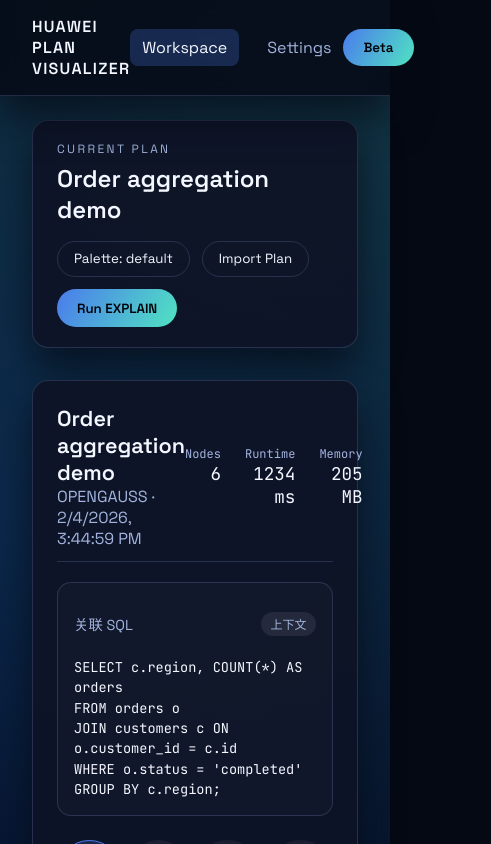
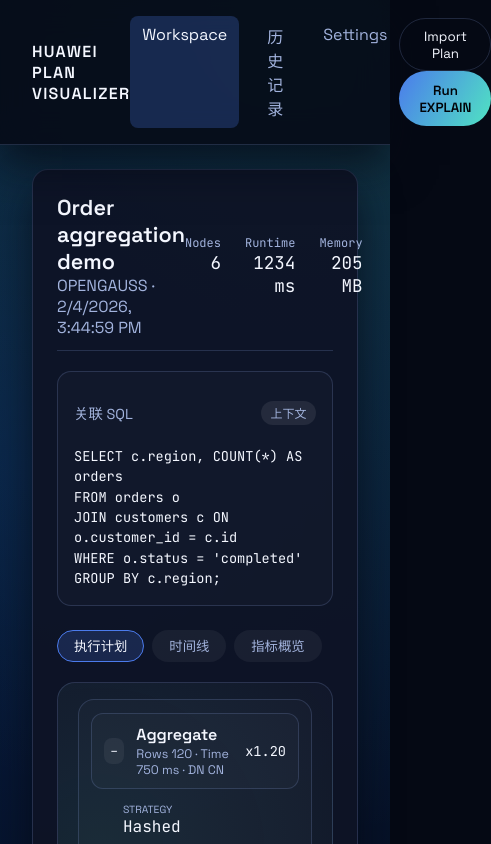
Before and after one commit to SukiEva/SqlAnalyzer, a Vue app: page /#/ in a window 390 px wide. Shown: the top 844 px of the page, 491 px wide, since content can reach past the window. Built offline with nearby package versions, Linux system fonts and the light colour scheme.

Commit message:
Move history to dedicated view and update header

```diff
--- a/src/App.vue
+++ b/src/App.vue
@@ -1,8 +1,11 @@
 <script setup lang="ts">
 import { RouterLink, RouterView } from "vue-router";
 import { useI18n } from "vue-i18n";
+import { ref } from "vue";
+import PlanImportModal from "@/components/PlanImportModal.vue";
 
 const { t } = useI18n();
+const openImport = ref(false);
 </script>
 
 <template>
@@ -11,14 +14,17 @@ const { t } = useI18n();
       <div class="brand-title">{{ t("app.title") }}</div>
       <nav class="nav-links">
         <RouterLink class="nav-link" to="/">{{ t("app.workspace") }}</RouterLink>
+        <RouterLink class="nav-link" to="/history">历史记录</RouterLink>
         <RouterLink class="nav-link" to="/settings">{{ t("app.settings") }}</RouterLink>
       </nav>
       <div class="nav-actions">
-        <button class="glow">Beta</button>
+        <button class="ghost" @click="openImport = true">{{ t("app.importPlan") }}</button>
+        <button class="glow" disabled title="即将支持">{{ t("app.runExplain") }}</button>
       </div>
     </header>
     <main class="router-view">
       <RouterView />
     </main>
+    <PlanImportModal :open="openImport" @close="openImport = false" />
   </div>
 </template>
--- a/src/components/PlanToolbar.vue
+++ /dev/null
@@ -1,76 +0,0 @@
-<script setup lang="ts">
-import { useI18n } from "vue-i18n";
-import { computed, ref } from "vue";
-import { usePlanStore } from "@/stores/planStore";
-import PlanImportModal from "@/components/PlanImportModal.vue";
-
-const { t } = useI18n();
-const planStore = usePlanStore();
-const palette = ref("default");
-const openImport = ref(false);
-
-const summary = computed(() => planStore.currentExecution?.summary);
-
-function cyclePalette() {
-  const themes = ["default", "aurora", "terminal"] as const;
-  const idx = themes.indexOf(palette.value as typeof themes[number]);
-  palette.value = themes[(idx + 1) % themes.length];
-}
-</script>
-
-<template>
-  <div class="toolbar glass-panel">
-    <div>
-      <p class="eyebrow">Current plan</p>
-      <h2 v-if="summary">{{ summary.title }}</h2>
-      <p v-else>No plan loaded yet</p>
-    </div>
-    <div class="actions">
-      <button class="ghost" @click="cyclePalette">Palette: {{ palette }}</button>
-      <button class="ghost" @click="openImport = true">{{ t("app.importPlan") }}</button>
-      <button class="glow" disabled title="Coming soon">
-        {{ t("app.runExplain") }}
-      </button>
-    </div>
-    <PlanImportModal :open="openImport" @close="openImport = false" />
-  </div>
-</template>
-
-<style scoped>
-.toolbar {
-  padding: 1.25rem 1.5rem;
-  display: flex;
-  justify-content: space-between;
-  align-items: center;
-  gap: 1rem;
-}
-
-.eyebrow {
-  margin: 0;
-  text-transform: uppercase;
-  font-size: 0.75rem;
-  letter-spacing: 0.2em;
-  color: var(--text-secondary);
-}
-
-h2 {
-  margin: 0.35rem 0 0;
-}
-
-.actions {
-  display: flex;
-  gap: 0.75rem;
-  flex-wrap: wrap;
-}
-
-@media (max-width: 768px) {
-  .toolbar {
-    flex-direction: column;
-    align-items: flex-start;
-  }
-  .actions {
-    width: 100%;
-    justify-content: flex-start;
-  }
-}
-</style>
--- a/src/router/index.ts
+++ b/src/router/index.ts
@@ -1,12 +1,18 @@
 import { createRouter, createWebHashHistory, RouteRecordRaw } from "vue-router";
 import PlanWorkspace from "@/views/PlanWorkspace.vue";
 import SettingsHub from "@/views/SettingsHub.vue";
+import HistoryWorkspace from "@/views/HistoryWorkspace.vue";
 
 const routes: RouteRecordRaw[] = [
   {
     path: "/",
     name: "workspace",
     component: PlanWorkspace,
+  },
+  {
+    path: "/history",
+    name: "history",
+    component: HistoryWorkspace,
   },
   {
     path: "/settings",
--- /dev/null
+++ b/src/views/HistoryWorkspace.vue
@@ -0,0 +1,93 @@
+<script setup lang="ts">
+import PlanHistoryPanel from "@/components/PlanHistoryPanel.vue";
+import { usePlanStore } from "@/stores/planStore";
+import { computed, onMounted } from "vue";
+
+const planStore = usePlanStore();
+const history = computed(() => planStore.historySummaries);
+
+onMounted(() => {
+  planStore.bootstrap();
+});
+</script>
+
+<template>
+  <div class="history-page">
+    <section class="history-hero glass-panel">
+      <div>
+        <p class="eyebrow">History</p>
+        <h1>执行计划历史</h1>
+        <p class="subtitle">集中查看、检索并管理最近导入的执行计划。</p>
+      </div>
+      <div class="stats">
+        <div>
+          <span>总条目</span>
+          <strong>{{ history.length }}</strong>
+        </div>
+        <div>
+          <span>最近更新</span>
+          <strong>{{ history[0]?.title ?? "暂无" }}</strong>
+        </div>
+      </div>
+    </section>
+    <section class="history-panel glass-panel">
+      <PlanHistoryPanel
+        :history="history"
+        @select="planStore.loadFromHistory"
+        @delete="planStore.removePlan"
+      />
+    </section>
+  </div>
+</template>
+
+<style scoped>
+.history-page {
+  display: flex;
+  flex-direction: column;
+  gap: 1.5rem;
+}
+
+.history-hero {
+  padding: 1.5rem;
+  display: flex;
+  justify-content: space-between;
+  align-items: center;
+  gap: 2rem;
+}
+
+.eyebrow {
+  text-transform: uppercase;
+  letter-spacing: 0.2em;
+  font-size: 0.75rem;
+  margin: 0;
+  color: var(--text-secondary);
+}
+
+h1 {
+  margin: 0.5rem 0;
+}
+
+.subtitle {
+  margin: 0;
+  color: var(--text-secondary);
+}
+
+.stats {
+  display: flex;
+  gap: 1.5rem;
+}
+
+.stats span {
+  display: block;
+  color: var(--text-secondary);
+  font-size: 0.8rem;
+}
+
+.stats strong {
+  font-size: 1.2rem;
+}
+
+.history-panel {
+  padding: 1.25rem;
+}
+</style>
--- a/src/views/PlanWorkspace.vue
+++ b/src/views/PlanWorkspace.vue
@@ -1,9 +1,7 @@
 <script setup lang="ts">
-import PlanToolbar from "@/components/PlanToolbar.vue";
 import PlanTree from "@/components/PlanTree.vue";
 import PlanTimeline from "@/components/PlanTimeline.vue";
 import PlanInsightPanel from "@/components/PlanInsightPanel.vue";
-import PlanHistoryPanel from "@/components/PlanHistoryPanel.vue";
 import PlanNodeTooltip from "@/components/PlanNodeTooltip.vue";
 import { usePlanStore } from "@/stores/planStore";
 import { computed, onMounted, ref } from "vue";
@@ -12,13 +10,11 @@ const planStore = usePlanStore();
 
 const nodes = computed(() => planStore.nodes);
 const insights = computed(() => planStore.insights);
-const history = computed(() => planStore.historySummaries);
 const current = computed(() => planStore.currentExecution);
 const tabs = [
   { id: "plan", label: "执行计划" },
   { id: "timeline", label: "时间线" },
   { id: "meta", label: "指标概览" },
-  { id: "history", label: "历史记录" },
 ];
 const activeTab = ref("plan");
 
@@ -29,7 +25,6 @@ onMounted(() => {
 
 <template>
   <div class="workspace-grid">
-    <PlanToolbar class="toolbar" />
     <PlanNodeTooltip />
     <section class="workspace-body">
       <div class="workspace-main glass-panel">
@@ -102,13 +97,6 @@ onMounted(() => {
                 <p>{{ current?.summary.source === "upload" ? "手动导入" : "数据库连接" }}</p>
               </article>
             </div>
-          </section>
-          <section v-show="activeTab === 'history'" class="history-pane">
-            <PlanHistoryPanel
-              :history="history"
-              @select="planStore.loadFromHistory"
-              @delete="planStore.removePlan"
-            />
           </section>
         </div>
       </div>
```
